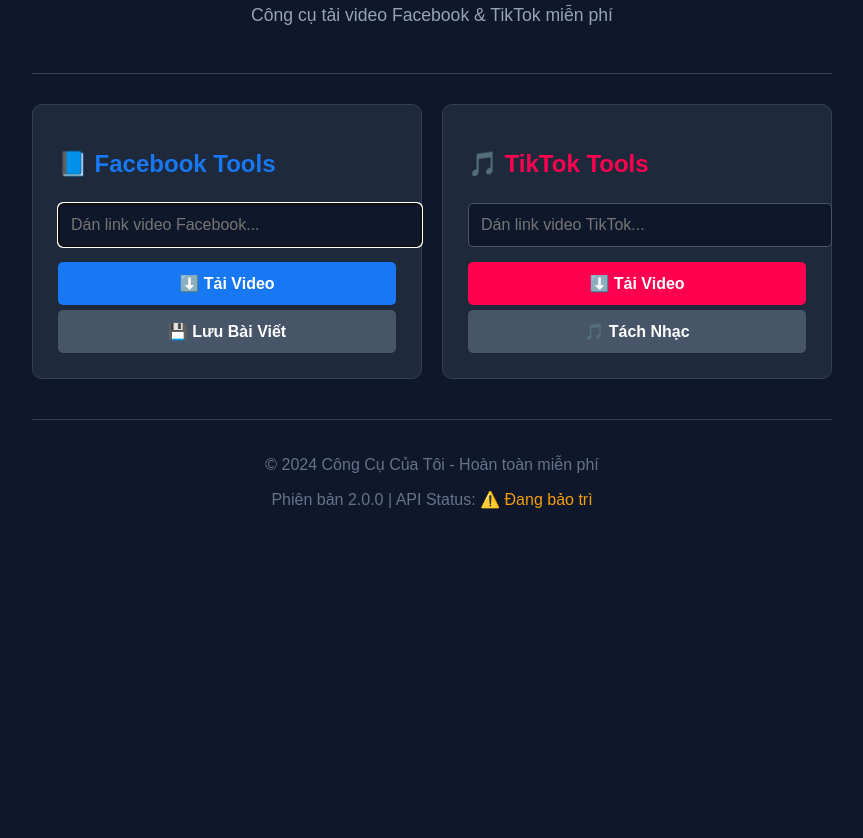
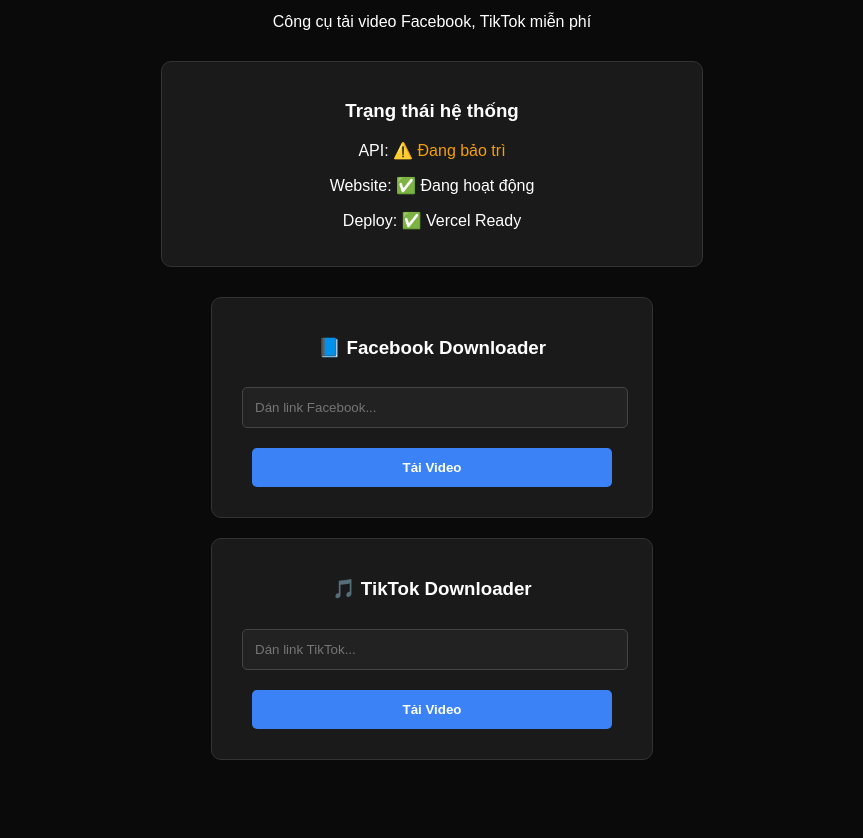
Before and after one commit to ncd405/Cong-Cu-Cua-Toi, a website: page index.html in a window 1280 px wide. Shown: the part 146-984 px from the top of the page, without its empty margins (208-1071 px from the left). Before the commit the page ends 800 px from the top, so only its background shows below. Drawn offline with Linux system fonts and the light colour scheme; no server answers.

Commit message:
Fix Vercel deployment structure

```diff
--- a/index.html
+++ b/index.html
@@ -3,221 +3,138 @@
 <head>
     <meta charset="UTF-8">
     <meta name="viewport" content="width=device-width, initial-scale=1.0">
-    <title>Công Cụ Của Tôi</title>
+    <title>Công Cụ Của Tôi - Đang hoạt động!</title>
     <style>
         body {
             font-family: Arial, sans-serif;
-            max-width: 800px;
-            margin: 0 auto;
-            padding: 20px;
-            background: #0f172a;
+            text-align: center;
+            padding: 50px;
+            background: #0a0a0a;
             color: white;
-        }
-        header {
-            text-align: center;
-            padding: 30px 0;
-            border-bottom: 1px solid #334155;
-            margin-bottom: 30px;
         }
         h1 {
             color: #3b82f6;
             font-size: 2.5rem;
         }
-        .subtitle {
-            color: #94a3b8;
-            font-size: 1.1rem;
-        }
-        .container {
-            display: grid;
-            grid-template-columns: 1fr 1fr;
-            gap: 20px;
-        }
-        @media (max-width: 768px) {
-            .container {
-                grid-template-columns: 1fr;
-            }
+        .status {
+            padding: 20px;
+            margin: 30px auto;
+            max-width: 500px;
+            background: #1a1a1a;
+            border-radius: 10px;
+            border: 1px solid #333;
         }
         .tool {
-            background: #1e293b;
-            padding: 25px;
+            background: #1a1a1a;
+            padding: 20px;
+            margin: 20px auto;
+            max-width: 400px;
             border-radius: 10px;
-            border: 1px solid #334155;
+            border: 1px solid #333;
         }
-        h2 {
-            color: #e2e8f0;
-            margin-bottom: 15px;
-        }
-        .fb h2 { color: #1877F2; }
-        .tt h2 { color: #FF0050; }
-        input {
-            width: 100%;
+        input, button {
             padding: 12px;
-            margin: 10px 0;
-            background: #0f172a;
-            border: 1px solid #475569;
+            margin: 10px;
+            width: 90%;
+            border-radius: 5px;
+            border: 1px solid #444;
+            background: #222;
             color: white;
-            border-radius: 5px;
-            font-size: 16px;
         }
         button {
-            width: 100%;
-            padding: 12px;
+            background: #3b82f6;
             border: none;
-            border-radius: 5px;
-            font-size: 16px;
+            cursor: pointer;
             font-weight: bold;
-            cursor: pointer;
-            margin-top: 5px;
-        }
-        .fb-btn {
-            background: #1877F2;
-            color: white;
-        }
-        .tt-btn {
-            background: #FF0050;
-            color: white;
-        }
-        .sec-btn {
-            background: #475569;
-            color: white;
-        }
-        button:hover {
-            opacity: 0.9;
-        }
-        #status {
-            padding: 15px;
-            background: #1e293b;
-            border-radius: 5px;
-            margin-top: 20px;
-            display: none;
-            border-left: 4px solid #3b82f6;
-        }
-        footer {
-            text-align: center;
-            margin-top: 40px;
-            padding-top: 20px;
-            border-top: 1px solid #334155;
-            color: #64748b;
         }
     </style>
 </head>
 <body>
-    <header>
     <h1>🔧 Công Cụ Của Tôi</h1>
-        <p class="subtitle">Công cụ tải video Facebook & TikTok miễn phí</p>
-    </header>
+    <p>Công cụ tải video Facebook, TikTok miễn phí</p>
 
-    <div class="container">
-        <div class="tool fb">
-            <h2>📘 Facebook Tools</h2>
-            <input type="text" id="fbUrl" placeholder="Dán link video Facebook...">
-            <button class="fb-btn" onclick="downloadFB()">⬇️ Tải Video</button>
-            <button class="sec-btn" onclick="savePost()">💾 Lưu Bài Viết</button>
+    <div class="status">
+        <h3>Trạng thái hệ thống</h3>
+        <p>API: <span id="apiStatus">Đang kiểm tra...</span></p>
+        <p>Website: <span id="webStatus">✅ Đang hoạt động</span></p>
+        <p>Deploy: <span id="deployStatus">✅ Vercel Ready</span></p>
     </div>
 
-        <div class="tool tt">
-            <h2>🎵 TikTok Tools</h2>
-            <input type="text" id="ttUrl" placeholder="Dán link video TikTok...">
-            <button class="tt-btn" onclick="downloadTT()">⬇️ Tải Video</button>
-            <button class="sec-btn" onclick="extractAudio()">🎵 Tách Nhạc</button>
-        </div>
+    <div class="tool">
+        <h3>📘 Facebook Downloader</h3>
+        <input type="text" id="fbUrl" placeholder="Dán link Facebook...">
+        <button onclick="downloadFB()">Tải Video</button>
     </div>
 
-    <div id="status"></div>
+    <div class="tool">
+        <h3>🎵 TikTok Downloader</h3>
+        <input type="text" id="ttUrl" placeholder="Dán link TikTok...">
+        <button onclick="downloadTT()">Tải Video</button>
+    </div>
 
-    <footer>
-        <p>© 2024 Công Cụ Của Tôi - Hoàn toàn miễn phí</p>
-        <p>Phiên bản 2.0.0 | API Status: <span id="apiStatus">Đang kiểm tra...</span></p>
-    </footer>
+    <div id="message" style="display:none; padding:15px; margin:20px auto; max-width:500px; background:#1a1a1a; border-radius:5px;"></div>
 
     <script>
-        const API_URL = window.location.hostname === 'localhost'
-            ? 'http://localhost:3000/api'
-            : '/api';
-
-        // Kiểm tra API status
-        fetch(API_URL + '/health')
-            .then(res => res.json())
+        // Kiểm tra API
+        fetch('/api/health')
+            .then(r => r.json())
             .then(data => {
                 document.getElementById('apiStatus').textContent = '✅ Đang hoạt động';
                 document.getElementById('apiStatus').style.color = '#10b981';
+                console.log('API Response:', data);
             })
-            .catch(err => {
+            .catch(e => {
                 document.getElementById('apiStatus').textContent = '⚠️ Đang bảo trì';
                 document.getElementById('apiStatus').style.color = '#f59e0b';
             });
 
-        function showMessage(text, type = 'info') {
-            const status = document.getElementById('status');
-            status.textContent = text;
-            status.style.display = 'block';
-            status.style.borderLeftColor =
-                type === 'error' ? '#ef4444' :
-                type === 'success' ? '#10b981' : '#3b82f6';
-
-            setTimeout(() => {
-                status.style.display = 'none';
-            }, 5000);
+        function showMsg(text, type = 'info') {
+            const msg = document.getElementById('message');
+            msg.textContent = text;
+            msg.style.display = 'block';
+            msg.style.borderLeft = '4px solid ' +
+                (type === 'error' ? '#ef4444' :
+                 type === 'success' ? '#10b981' : '#3b82f6');
+            setTimeout(() => msg.style.display = 'none', 5000);
         }
 
-        async function downloadFB() {
-            const url = document.getElementById('fbUrl').value.trim();
-            if (!url) return showMessage('Vui lòng nhập URL', 'error');
+        function downloadFB() {
+            const url = document.getElementById('fbUrl').value;
+            if (!url) return showMsg('Vui lòng nhập URL Facebook', 'error');
+            showMsg('Đang xử lý video Facebook...', 'info');
 
-            showMessage('Đang xử lý video Facebook...', 'info');
-
-            try {
-                const res = await fetch(API_URL + '/facebook/download', {
+            fetch('/api/facebook/download', {
                 method: 'POST',
                 headers: { 'Content-Type': 'application/json' },
-                    body: JSON.stringify({ url })
+                body: JSON.stringify({ url: url })
+            })
+            .then(r => r.json())
+            .then(data => {
+                showMsg('✅ ' + data.message, 'success');
+            })
+            .catch(e => {
+                showMsg('❌ Lỗi kết nối', 'error');
             });
-                const data = await res.json();
-
-                if (data.success) {
-                    showMessage(`✅ ${data.message} | Định dạng: ${data.data.formats.join(', ')}`, 'success');
-                } else {
-                    showMessage(`❌ ${data.error}`, 'error');
-                }
-            } catch {
-                showMessage('❌ Lỗi kết nối server', 'error');
-            }
         }
 
-        async function downloadTT() {
-            const url = document.getElementById('ttUrl').value.trim();
-            if (!url) return showMessage('Vui lòng nhập URL', 'error');
+        function downloadTT() {
+            const url = document.getElementById('ttUrl').value;
+            if (!url) return showMsg('Vui lòng nhập URL TikTok', 'error');
+            showMsg('Đang xử lý video TikTok...', 'info');
 
-            showMessage('Đang xử lý video TikTok...', 'info');
-
-            try {
-                const res = await fetch(API_URL + '/tiktok/download', {
+            fetch('/api/tiktok/download', {
                 method: 'POST',
                 headers: { 'Content-Type': 'application/json' },
-                    body: JSON.stringify({ url })
+                body: JSON.stringify({ url: url })
+            })
+            .then(r => r.json())
+            .then(data => {
+                showMsg('✅ ' + data.message, 'success');
+            })
+            .catch(e => {
+                showMsg('❌ Lỗi kết nối', 'error');
             });
-                const data = await res.json();
-
-                if (data.success) {
-                    showMessage(`✅ ${data.message} | Không watermark: ${data.data.watermark ? 'Không' : 'Có'}`, 'success');
-                } else {
-                    showMessage(`❌ ${data.error}`, 'error');
         }
-            } catch {
-                showMessage('❌ Lỗi kết nối server', 'error');
-            }
-        }
-
-        function savePost() {
-            showMessage('Tính năng đang phát triển...', 'info');
-        }
-
-        function extractAudio() {
-            showMessage('Tính năng đang phát triển...', 'info');
-        }
-
-        // Auto focus
-        document.getElementById('fbUrl').focus();
     </script>
 </body>
 </html>
```
Also changed, not shown: api/package.json (added, +8 -0 lines), api/server.js (added, +36 -0 lines), vercel.json (added). Lines whose indentation alone changed are shown as unchanged.
